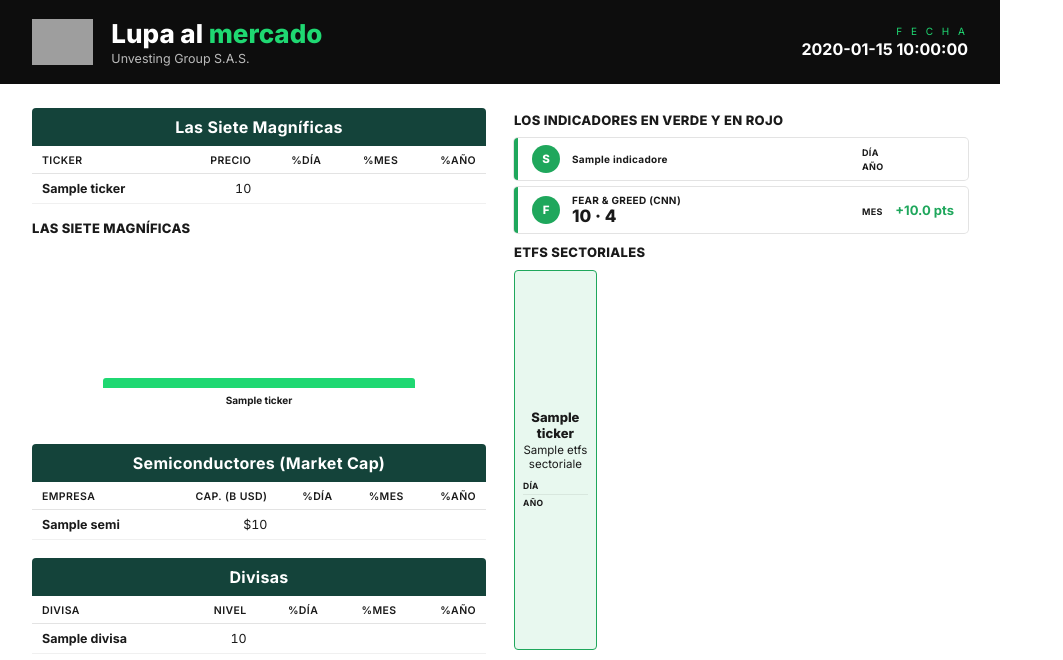
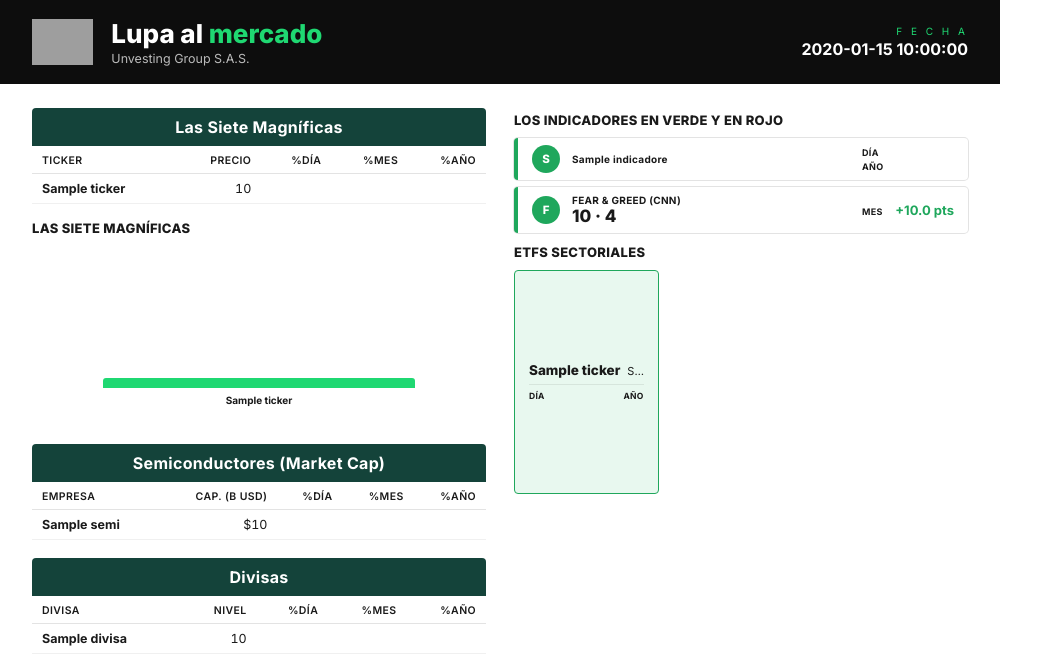
Before and after one commit to jegranadosr-cmyk/Boletin, a Python web app: template templates/page1.html in a window 1280 px wide. Shown: the top 660 px of the page, without its empty margins (0-1063 px from the left). Run offline with Jinja, Linux system fonts and the light colour scheme; the template is opened without the code that fills it: most values are stand-ins (such as "Sample title", 1, 10 or a date in 2020); grey boxes are pictures that could not be loaded.

Commit message:
Rediseno de las tarjetas ETF sectoriales: 3x5 mas horizontales, DIA/ANO lado a lado

```diff
--- a/templates/base.css
+++ b/templates/base.css
@@ -201,8 +201,8 @@ table.boletin-table td.sub { color: var(--text-muted); font-size: 11.5px; }
 
 .sector-grid {
   display: grid;
-  grid-template-columns: repeat(5, minmax(0, 1fr));
-  grid-template-rows: repeat(3, minmax(0, 1fr));
+  grid-template-columns: repeat(3, minmax(0, 1fr));
+  grid-template-rows: repeat(5, minmax(0, 1fr));
   gap: 10px;
   margin-bottom: 0;
 }
@@ -210,24 +210,38 @@ table.boletin-table td.sub { color: var(--text-muted); font-size: 11.5px; }
   background: var(--green-bg);
   border: 1.5px solid var(--green-text);
   border-radius: 4px;
-  padding: 10px 8px;
-  text-align: center;
+  padding: 8px 14px;
   display: flex;
   flex-direction: column;
   justify-content: center;
+  gap: 6px;
 }
 .sector-card.down { background: var(--red-bg); border-color: var(--red-text); }
-.sector-card .ticker { font-size: 13px; font-weight: 800; }
-.sector-card .nombre { font-size: 11.5px; color: var(--text-muted); margin: 2px 0 7px; min-height: 22px; }
-.sector-card .stat-row {
+.sector-head {
+  display: flex;
+  align-items: baseline;
+  gap: 7px;
+  white-space: nowrap;
+}
+.sector-card .ticker { font-size: 13.5px; font-weight: 800; flex-shrink: 0; }
+.sector-card .nombre {
+  font-size: 11px;
+  color: var(--text-muted);
+  overflow: hidden;
+  text-overflow: ellipsis;
+  min-width: 0;
+  flex: 1;
+}
+.sector-stats-row {
   display: flex;
   justify-content: space-between;
-  align-items: baseline;
-  padding: 3px 0;
+  align-items: center;
+  border-top: 1px solid rgba(0,0,0,0.08);
+  padding-top: 6px;
 }
-.sector-card .stat-row + .stat-row { border-top: 1px solid rgba(0,0,0,0.07); }
+.stat-col { display: flex; flex-direction: column; align-items: flex-start; gap: 1px; }
 .sector-card .stat-label { font-size: 8.5px; color: var(--text-muted); font-weight: 700; letter-spacing: 0.3px; }
-.sector-card .pct { font-size: 11.5px; font-weight: 700; }
+.sector-card .pct { font-size: 12.5px; font-weight: 700; white-space: nowrap; }
 
 .bar-chart { display: flex; align-items: flex-end; gap: 14px; height: 160px; padding: 10px 4px 0; margin-bottom: 20px; }
 .bar-chart-full { height: 210px; gap: 28px; padding: 14px 8px 0; }
--- a/templates/page1.html
+++ b/templates/page1.html
@@ -151,15 +151,19 @@
           <div class="sector-grid">
             {% for s in etfs_sectoriales %}
               <div class="sector-card {{ 'down' if (s.pct_day or 0) < 0 else '' }}">
-                <div class="ticker">{{ s.ticker }}</div>
-                <div class="nombre">{{ s.nombre }}</div>
-                <div class="stat-row">
-                  <span class="stat-label">DÍA</span>
-                  <span class="pct {{ 'up' if (s.pct_day or 0) >= 0 else 'down' }}">{{ arrow(s.pct_day) }} {{ pct_plain(s.pct_day) }}</span>
+                <div class="sector-head">
+                  <span class="ticker">{{ s.ticker }}</span>
+                  <span class="nombre">{{ s.nombre }}</span>
                 </div>
-                <div class="stat-row">
-                  <span class="stat-label">AÑO</span>
-                  <span class="pct {{ 'up' if (s.pct_year or 0) >= 0 else 'down' }}">{{ arrow(s.pct_year) }} {{ pct_plain(s.pct_year) }}</span>
+                <div class="sector-stats-row">
+                  <div class="stat-col">
+                    <span class="stat-label">DÍA</span>
+                    <span class="pct {{ 'up' if (s.pct_day or 0) >= 0 else 'down' }}">{{ arrow(s.pct_day) }} {{ pct_plain(s.pct_day) }}</span>
+                  </div>
+                  <div class="stat-col">
+                    <span class="stat-label">AÑO</span>
+                    <span class="pct {{ 'up' if (s.pct_year or 0) >= 0 else 'down' }}">{{ arrow(s.pct_year) }} {{ pct_plain(s.pct_year) }}</span>
+                  </div>
                 </div>
               </div>
             {% endfor %}
```
